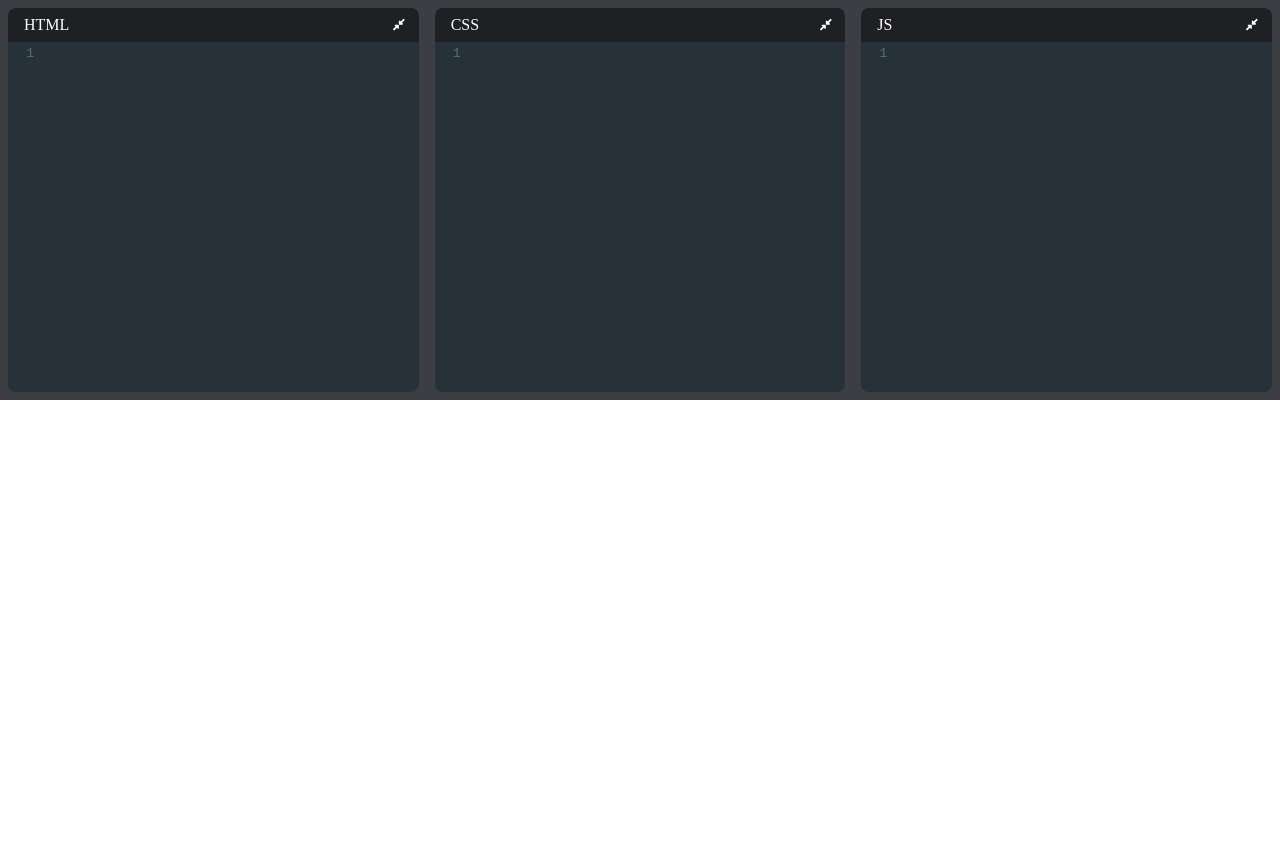
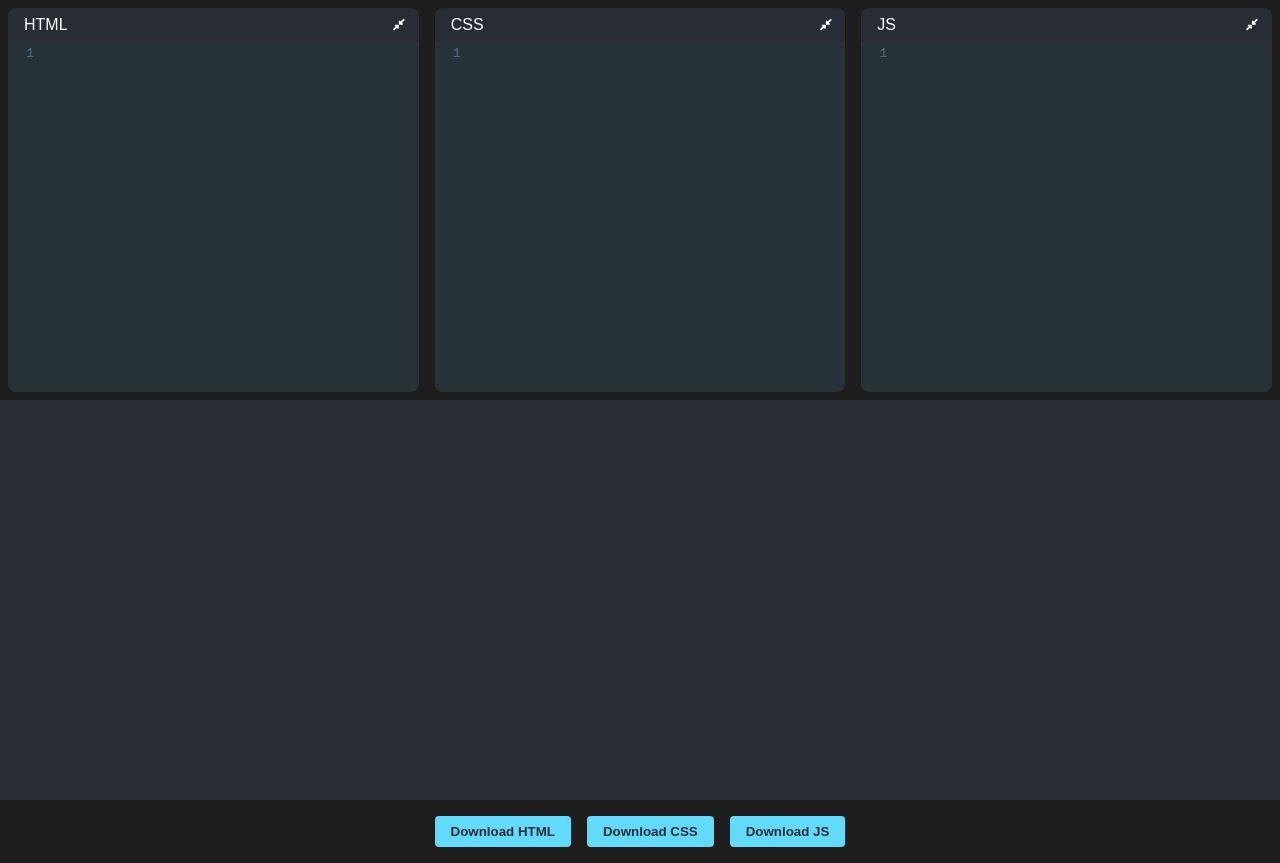
Before and after one commit to shriyashshukla/Code-Pen, a React app: page / in a window 1280 px wide. Before the commit the page ends 800 px from the top, so only its background shows below. Built offline with nearby package versions, Linux system fonts and the light colour scheme.

Commit message:
bug fixing in the Vercel

```diff
--- a/src/components/App.js
+++ b/src/components/App.js
@@ -1,12 +1,12 @@
 import React, { useState, useEffect } from 'react';
-import Editor from './Editor'
-import useLocalStorage from '../hooks/useLocalStorage'
+import Editor from './Editor';
+import useLocalStorage from '../hooks/useLocalStorage';
 
 function App() {
-  const [html, setHtml] = useLocalStorage('html', '')
-  const [css, setCss] = useLocalStorage('css', '')
-  const [js, setJs] = useLocalStorage('js', '')
-  const [srcDoc, setSrcDoc] = useState('')
+  const [html, setHtml] = useLocalStorage('html', '');
+  const [css, setCss] = useLocalStorage('css', '');
+  const [js, setJs] = useLocalStorage('js', '');
+  const [srcDoc, setSrcDoc] = useState('');
 
   useEffect(() => {
     const timeout = setTimeout(() => {
@@ -16,11 +16,20 @@ function App() {
           <style>${css}</style>
           <script>${js}</script>
         </html>
-      `)
-    }, 250)
+      `);
+    }, 250);
 
-    return () => clearTimeout(timeout)
-  }, [html, css, js])
+    return () => clearTimeout(timeout);
+  }, [html, css, js]);
+
+  const downloadFile = (filename, content) => {
+    const element = document.createElement('a');
+    const file = new Blob([content], { type: 'text/plain' });
+    element.href = URL.createObjectURL(file);
+    element.download = filename;
+    document.body.appendChild(element); // Required for this to work in FireFox
+    element.click();
+  };
 
   return (
     <>
@@ -54,8 +63,13 @@ function App() {
           height="100%"
         />
       </div>
+      <div className="download-buttons">
+        <button onClick={() => downloadFile('index.html', html)}>Download HTML</button>
+        <button onClick={() => downloadFile('styles.css', css)}>Download CSS</button>
+        <button onClick={() => downloadFile('script.js', js)}>Download JS</button>
+      </div>
     </>
-  )
+  );
 }
 
 export default App;
--- a/src/index.css
+++ b/src/index.css
@@ -1,14 +1,24 @@
 body {
   margin: 0;
+  font-family: Arial, sans-serif;
+  background-color: #282c34;
+  color: white;
+  display: flex;
+  flex-direction: column;
+  height: 100vh;
+  overflow: hidden;
 }
 
 .top-pane {
-  background-color: hsl(225, 6%, 25%);
+  background-color: #1e1e1e;
+  display: flex;
+  flex: 1;
 }
 
 .pane {
   height: 50vh;
   display: flex;
+  flex: 1;
 }
 
 .editor-container {
@@ -17,7 +27,7 @@ body {
   display: flex;
   flex-direction: column;
   padding: .5rem;
-  background-color: hsl(225, 6%, 25%);
+  background-color: #1e1e1e;
 }
 
 .editor-container.collapsed {
@@ -40,7 +50,7 @@ body {
 .editor-title {
   display: flex;
   justify-content: space-between;
-  background-color: hsl(225, 6%, 13%);
+  background-color: #282c34;
   color: white;
   padding: .5rem .5rem .5rem 1rem;
   border-top-right-radius: .5rem;
@@ -57,3 +67,25 @@ body {
   border-bottom-left-radius: .5rem;
   overflow: hidden;
 }
+
+.download-buttons {
+  display: flex;
+  justify-content: center;
+  padding: 1rem;
+  background-color: #1e1e1e;
+}
+
+.download-buttons button {
+  margin: 0 .5rem;
+  padding: .5rem 1rem;
+  background-color: #61dafb;
+  border: none;
+  border-radius: .25rem;
+  color: #282c34;
+  font-weight: bold;
+  cursor: pointer;
+}
+
+.download-buttons button:hover {
+  background-color: #21a1f1;
+}
```
Also changed, not shown: src/components/Editor.js (+13 -18 lines).
